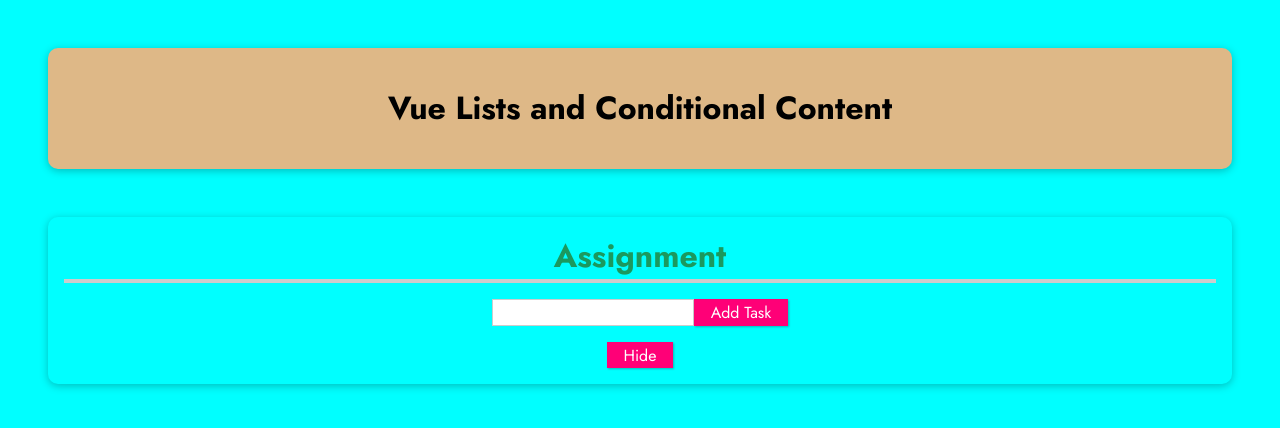
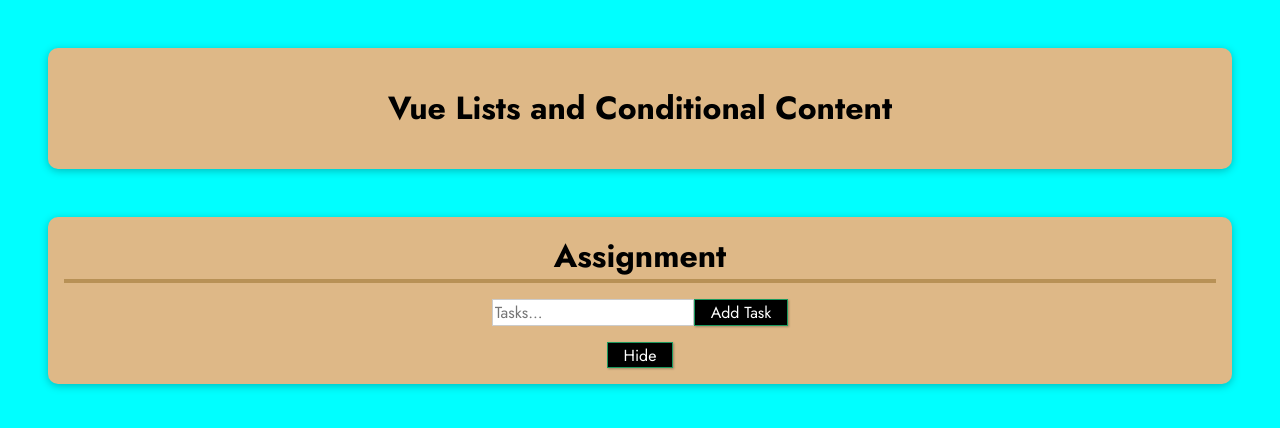
Before and after one commit to HaizaCasapao/Lesson_3_Rendering_Conditional_Content_-_Lists, a plain HTML site: page Activity_1_Time_to_Practice_Conditional_Content_&_Lists_Problem/index.html in a window 1280 px wide. Drawn offline with nearby package versions, Linux system fonts and the light colour scheme.

Commit message:
Topic 10 - Change styles

```diff
--- a/Activity_1_Time_to_Practice_Conditional_Content_&_Lists_Problem/index.html
+++ b/Activity_1_Time_to_Practice_Conditional_Content_&_Lists_Problem/index.html
@@ -19,7 +19,7 @@
       <h2>Assignment</h2>
       <!-- 1) Add code to manage a list of tasks in a Vue app -->
       <!-- When clicking "Add Task" a new task with the entered text should be added -->
-      <input type="text" v-model="inputTask" required>
+      <input type="text" v-model="inputTask" placeholder="Tasks..." required>
       <button v-on:click="addTasks">Add Task</button>
       <ul v-else v-show="tn === false">
         <!-- 2) Output the list of tasks here -->
--- a/Activity_1_Time_to_Practice_Conditional_Content_&_Lists_Problem/styles.css
+++ b/Activity_1_Time_to_Practice_Conditional_Content_&_Lists_Problem/styles.css
@@ -27,12 +27,13 @@ header {
   border-radius: 10px;
   padding: 1rem;
   text-align: center;
+  background-color: burlywood;
 }
 
 #assignment h2 {
   font-size: 2rem;
-  border-bottom: 4px solid #ccc;
-  color: #1b995e;
+  border-bottom: 4px solid rgb(184, 145, 86);
+  color: black;
   margin: 0 0 1rem 0;
 }
 
@@ -46,7 +47,7 @@ header {
   margin: 1rem 0;
   font-size: 1.25rem;
   font-weight: bold;
-  background-color: #8ddba4;
+  background-color: white;
   padding: 0.5rem;
   color: #1f1f1f;
   border-radius: 25px;
@@ -66,8 +67,8 @@ header {
 #assignment button {
   font: inherit;
   cursor: pointer;
-  border: 1px solid #ff0077;
-  background-color: #ff0077;
+  border: 1px solid #1b995e;
+  background-color: black;
   color: white;
   padding: 0.05rem 1rem;
   box-shadow: 1px 1px 2px rgba(0, 0, 0, 0.26);
@@ -75,7 +76,7 @@ header {
 
 #assignment button:hover,
 #assignment button:active {
-  background-color: #ec3169;
-  border-color: #ec3169;
+  background-color: rgb(105, 74, 6);
+  border-color: #ff9a04;
   box-shadow: 1px 1px 4px rgba(0, 0, 0, 0.26);
 }
```
